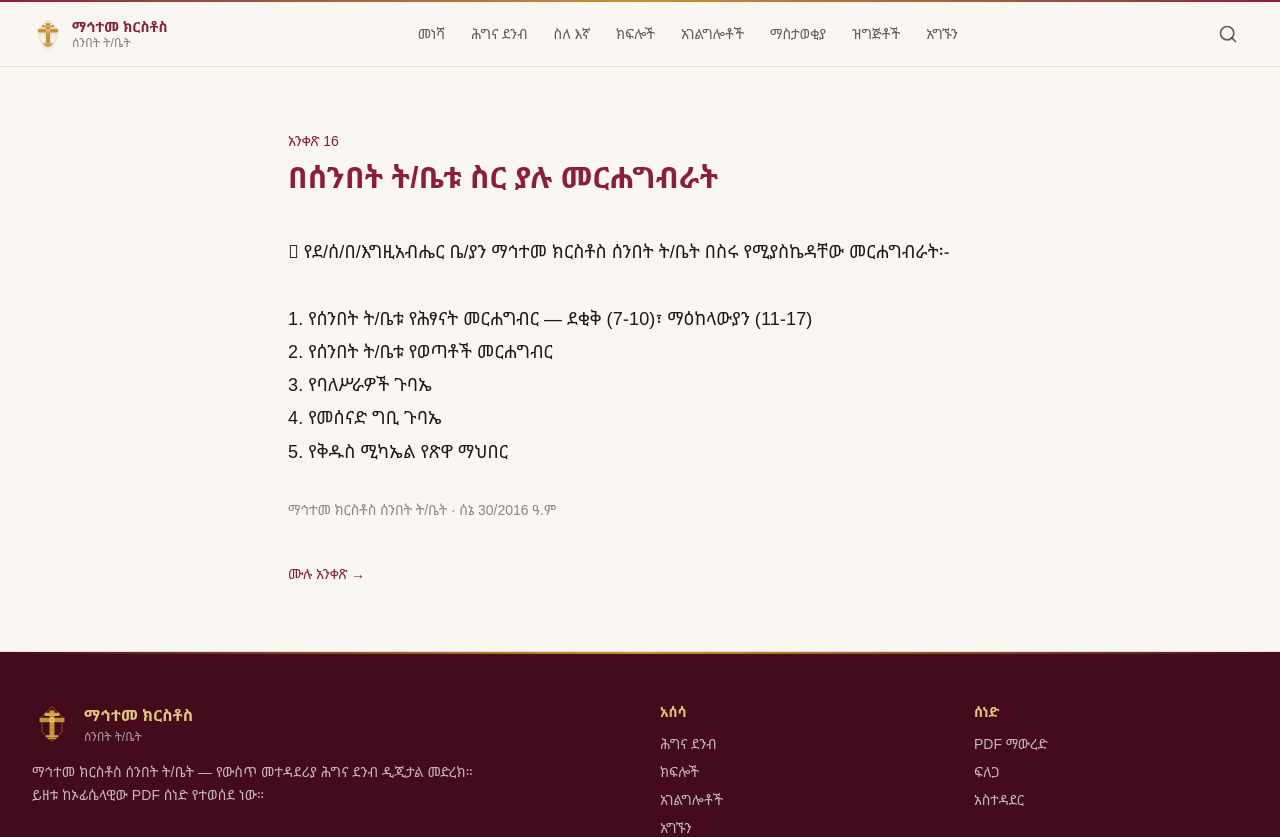
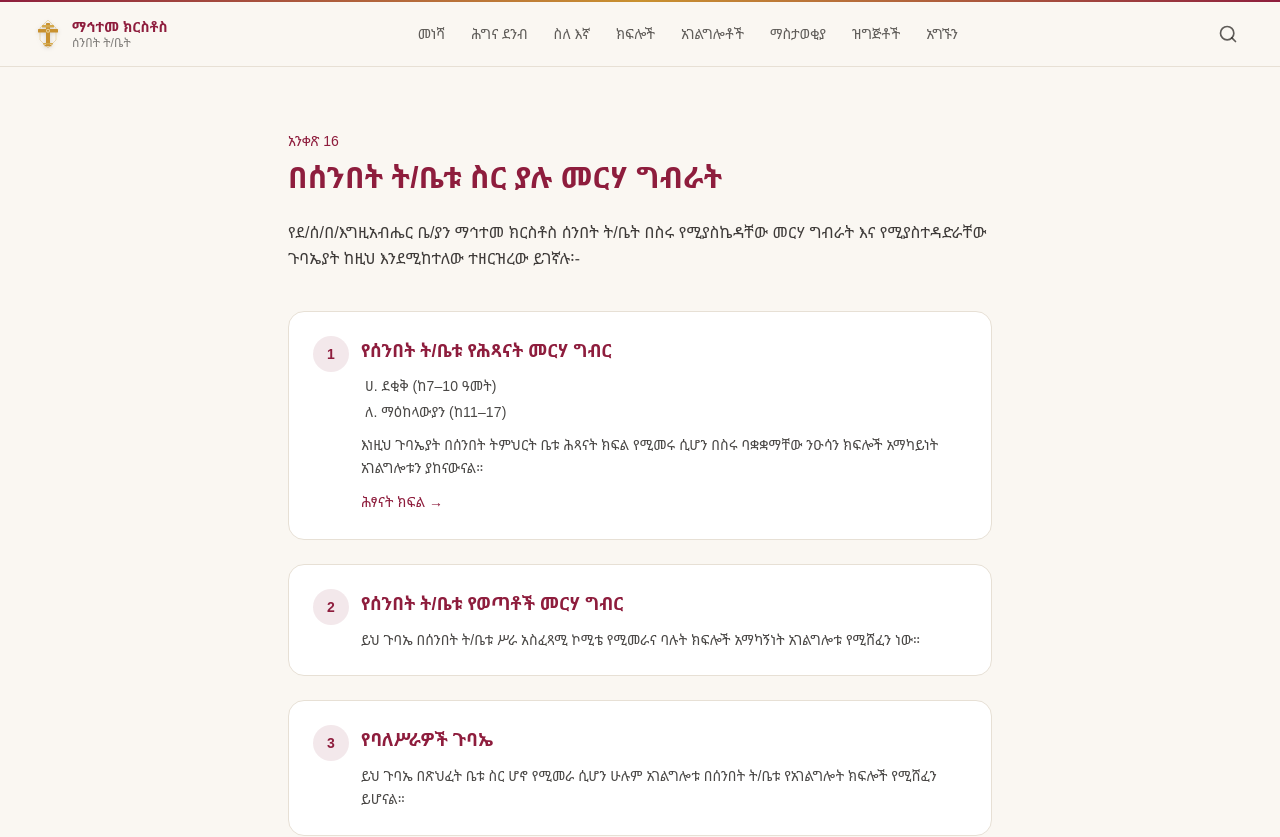
Before and after one commit to Menelik2/Church, a Next.js app: page /programs in a window 1280 px wide. Shown: the top 837 px of the page. Built offline with nearby package versions, Linux system fonts and the light colour scheme.

Commit message:
Render structured programs page from አንቀጽ 16 details

```diff
--- a/src/app/programs/page.tsx
+++ b/src/app/programs/page.tsx
@@ -1,32 +1,86 @@
-import { ARTICLES, DOCUMENT_META } from "@/data/regulations";
 import Link from "next/link";
+import { DOCUMENT_META } from "@/data/regulations";
+import { PROGRAMS, PROGRAMS_INTRO_AM } from "@/data/programs";
 
 export const metadata = {
-  title: "መርሐግብራት",
-  description: "በሰንበት ት/ቤቱ ስር ያሉ መርሐግብራት",
+  title: "መርሃ ግብራት",
+  description: "በሰንበት ት/ቤቱ ስር ያሉ መርሃ ግብራት እና ጉባኤያት",
 };
 
 export default function ProgramsPage() {
-  const programs = ARTICLES["16"];
-
   return (
     <div className="mx-auto max-w-3xl px-4 py-16 sm:px-6 lg:px-8">
       <p className="text-sm font-medium text-[var(--primary)]">አንቀጽ 16</p>
       <h1 className="mt-2 text-3xl font-bold text-[var(--primary)] amharic">
-        {programs.title_am}
+        በሰንበት ት/ቤቱ ስር ያሉ መርሃ ግብራት
       </h1>
 
-      <div className="mt-10 prose-am amharic whitespace-pre-wrap leading-relaxed text-[var(--foreground)]">
-        {programs.content_am}
-      </div>
+      <p className="mt-6 amharic leading-relaxed text-[var(--foreground)]/85">
+        {PROGRAMS_INTRO_AM}
+      </p>
 
-      <p className="mt-8 text-sm text-[var(--foreground)]/50">
+      <ol className="mt-10 space-y-6">
+        {PROGRAMS.map((p) => (
+          <li
+            key={p.id}
+            className="rounded-2xl border border-[var(--border)] bg-[var(--card)] p-6"
+          >
+            <div className="flex items-start gap-3">
+              <span className="flex h-9 w-9 shrink-0 items-center justify-center rounded-full bg-[var(--primary)]/10 text-sm font-bold text-[var(--primary)]">
+                {p.order}
+              </span>
+              <div className="min-w-0 flex-1">
+                <h2 className="text-lg font-semibold text-[var(--primary)] amharic">
+                  {p.title_am}
+                </h2>
+
+                {p.subgroups_am && p.subgroups_am.length > 0 && (
+                  <ul className="mt-3 space-y-1.5">
+                    {p.subgroups_am.map((s) => (
+                      <li
+                        key={s}
+                        className="text-sm amharic text-[var(--foreground)]/80 pl-1"
+                      >
+                        {s}
+                      </li>
+                    ))}
+                  </ul>
+                )}
+
+                <p className="mt-3 text-sm amharic leading-relaxed text-[var(--foreground)]/80">
+                  {p.body_am}
+                </p>
+
+                {p.related_href && (
+                  <Link
+                    href={p.related_href}
+                    className="mt-3 inline-block text-sm font-medium text-[var(--primary)] hover:underline amharic"
+                  >
+                    {p.related_label_am ?? "ተዛማጅ"} →
+                  </Link>
+                )}
+              </div>
+            </div>
+          </li>
+        ))}
+      </ol>
+
+      <p className="mt-10 text-sm text-[var(--foreground)]/50 amharic">
         {DOCUMENT_META.organization_am} · {DOCUMENT_META.revision_date_am}
       </p>
 
-      <div className="mt-10">
-        <Link href="/rules/16" className="text-sm font-medium text-[var(--primary)] hover:underline">
-          ሙሉ አንቀጽ →
+      <div className="mt-8 flex flex-wrap gap-4">
+        <Link
+          href="/rules/16"
+          className="text-sm font-medium text-[var(--primary)] hover:underline amharic"
+        >
+          ሙሉ አንቀጽ 16 →
+        </Link>
+        <Link
+          href="/departments"
+          className="text-sm text-[var(--foreground)]/60 hover:underline amharic"
+        >
+          የአገልግሎት ክፍሎች
         </Link>
       </div>
     </div>
```
